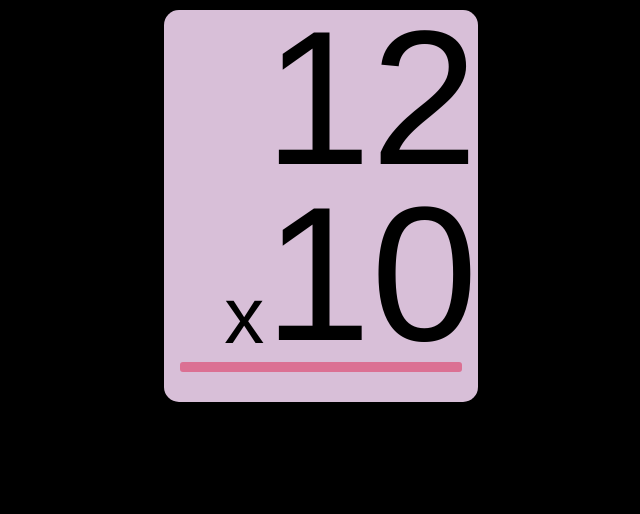
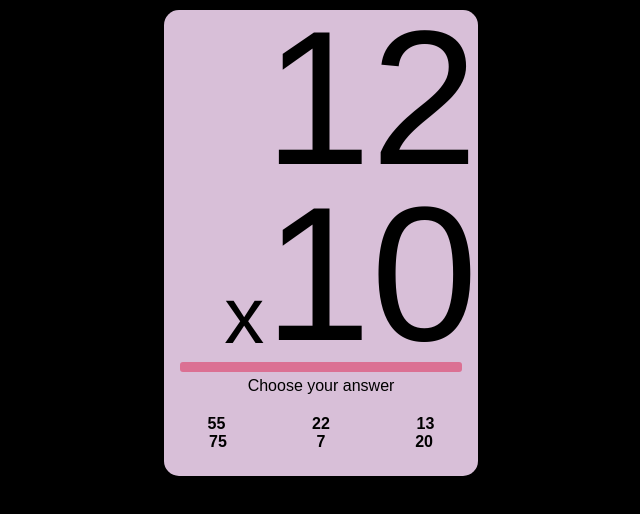
Before and after one commit to alabhyajindal/multiplication-flashcards, a plain HTML site: page index.html in a window 1280 px wide. Shown: the whole page, without its empty margins (319-959 px from the left). Drawn offline with Linux system fonts and the light colour scheme.

Commit message:
basic structure

```diff
--- a/index.html
+++ b/index.html
@@ -21,6 +21,20 @@
         <div class="row">
           <div id="divider"></div>
         </div>
+
+        <div class="row2">
+          <p>Choose your answer</p>
+        </div>
+        <div class="answers">
+          <span>55</span>
+          <span>22</span>
+          <span>13</span>
+        </div>
+        <div class="answers">
+          <span>75</span>
+          <span>7</span>
+          <span>20</span>
+        </div>
       </div>
     </div>
     <!-- JS -->
--- a/style.css
+++ b/style.css
@@ -48,3 +48,18 @@ span#x {
   height: 10px;
   width: 90%;
 }
+
+.row2 {
+  width: 90%;
+  margin: 0 auto;
+  text-align: center;
+
+  padding-bottom: 20px;
+}
+
+.answers {
+  display: flex;
+  justify-content: space-around;
+  align-items: center;
+  font-weight: 700;
+}
```
